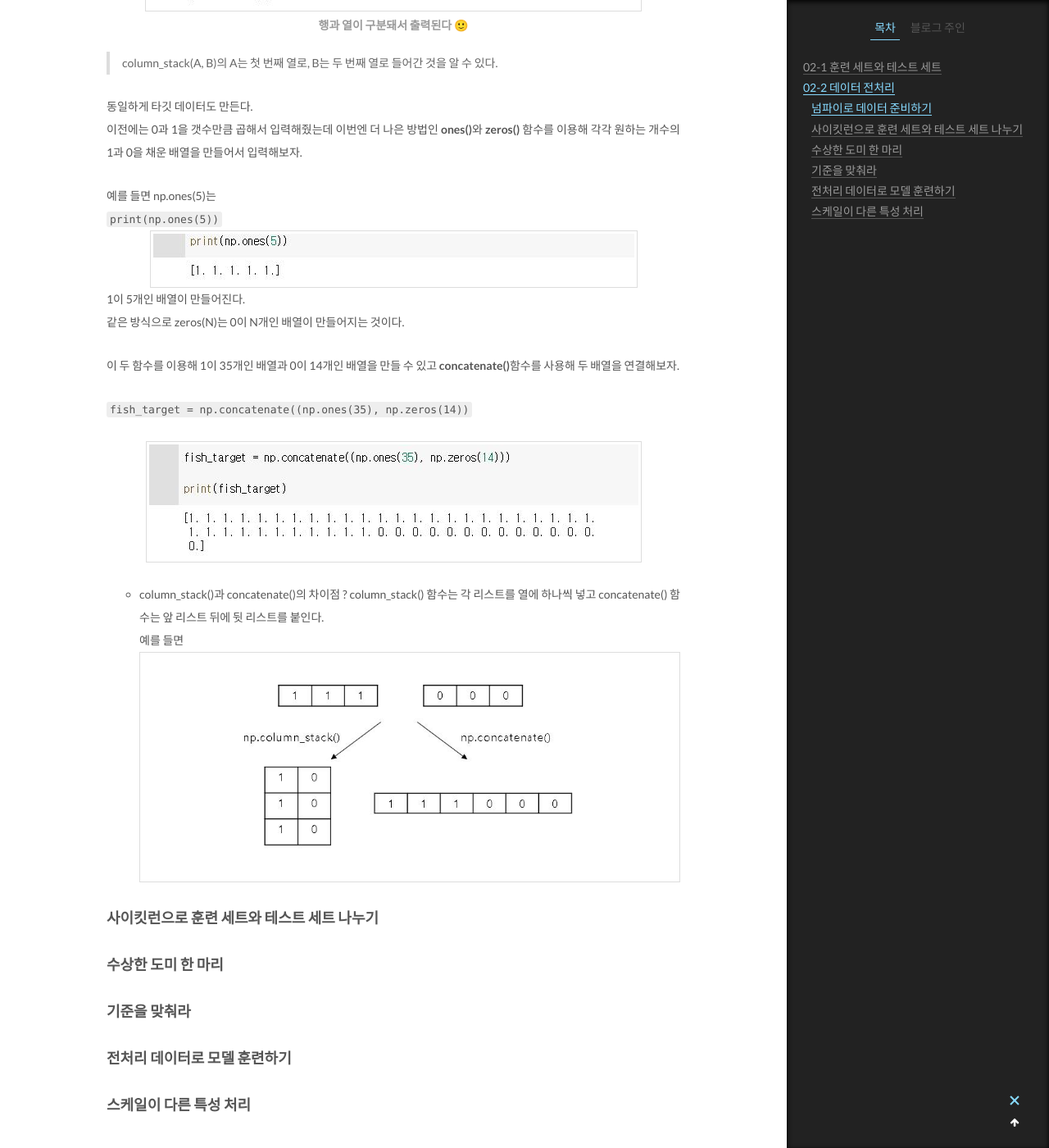
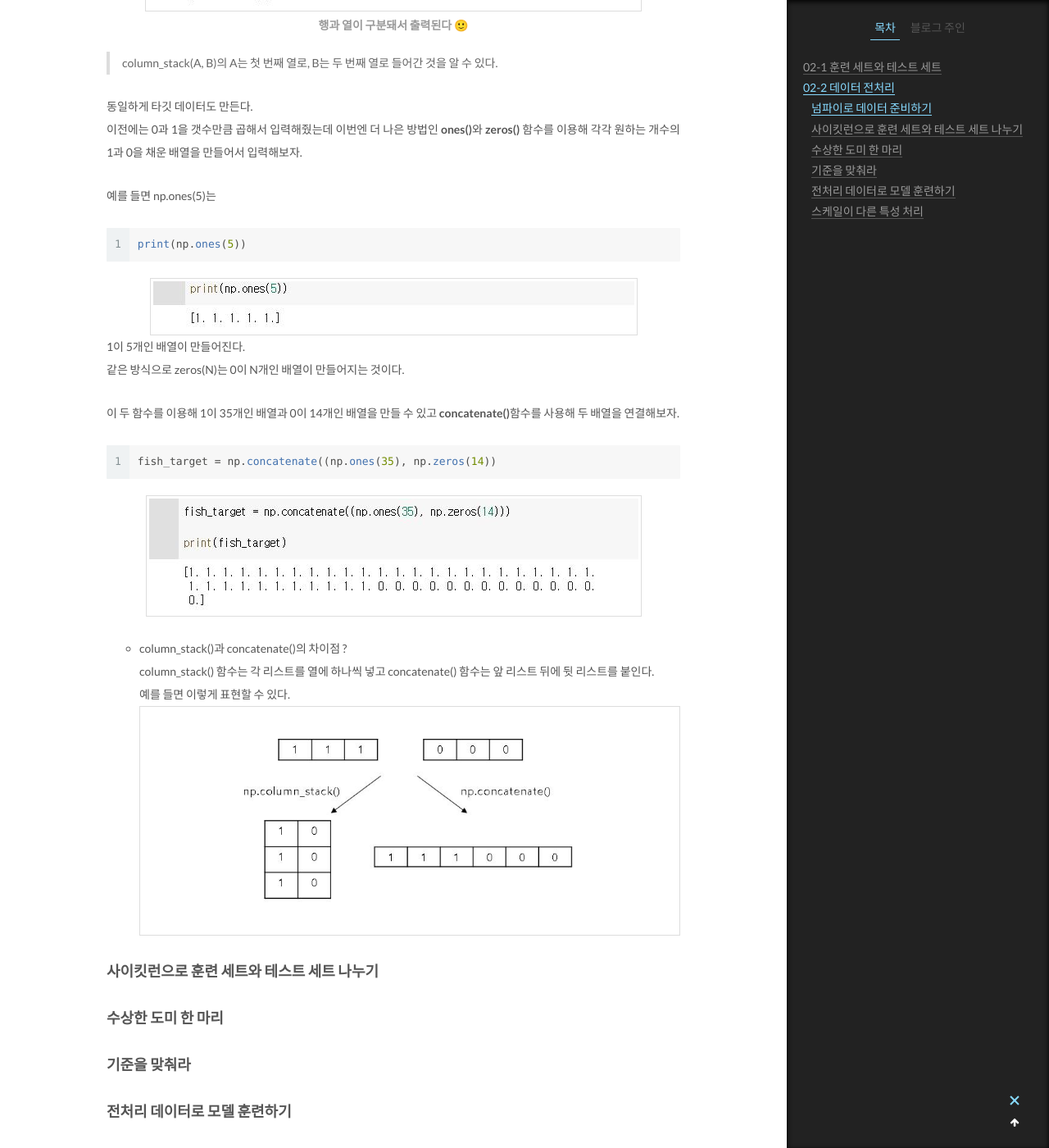
Before and after one commit to kimmin233/kimmin233.github.io, a Jekyll site: the page built from _posts/2021-06-01-AI-ch02.md, in a window 1280 px wide and 1400 px high, scrolled down 9715 px. Shown: the whole window at 82% size. Built offline with Jekyll 4.4.1, drawn with Linux system fonts in a browser that asks for light colours.

Commit message:
Update 2021-06-01-AI-ch02.md

````diff
--- a/_posts/2021-06-01-AI-ch02.md
+++ b/_posts/2021-06-01-AI-ch02.md
@@ -269,21 +269,27 @@ fish_data = np.column_stack((fish_length, fish_weight))
 이전에는 0과 1을 갯수만큼 곱해서 입력해줬는데 이번엔 더 나은 방법인 **ones()**와 **zeros()** 함수를 이용해 각각 원하는 개수의 1과 0을 채운 배열을 만들어서 입력해보자. <br>
 
 예를 들면 np.ones(5)는<br>
-`print(np.ones(5))`
+```python
+print(np.ones(5))
+```
+
 ![column2](/assets/images/ch02/column2.JPG)
 1이 5개인 배열이 만들어진다. <br>
 같은 방식으로 zeros(N)는 0이 N개인 배열이 만들어지는 것이다. <br>
 
 이 두 함수를 이용해 1이 35개인 배열과 0이 14개인 배열을 만들 수 있고 **concatenate()**함수를 사용해 두 배열을 연결해보자. <br>
 
-`fish_target = np.concatenate((np.ones(35), np.zeros(14))`
+```python
+fish_target = np.concatenate((np.ones(35), np.zeros(14))
+```
 
 ![fish_target](/assets/images/ch02/fish_target1.JPG)
 
-+ column_stack()과 concatenate()의 차이점 ?
++ column_stack()과 concatenate()의 차이점 ? <br>
  column_stack() 함수는 각 리스트를 열에 하나씩 넣고 concatenate() 함수는 앞 리스트 뒤에 뒷 리스트를 붙인다. <br>
- 예를 들면
+ 예를 들면 이렇게 표현할 수 있다.
  ![difference](/assets/images/ch02/st_con.JPG)
+
 
 
 
````
